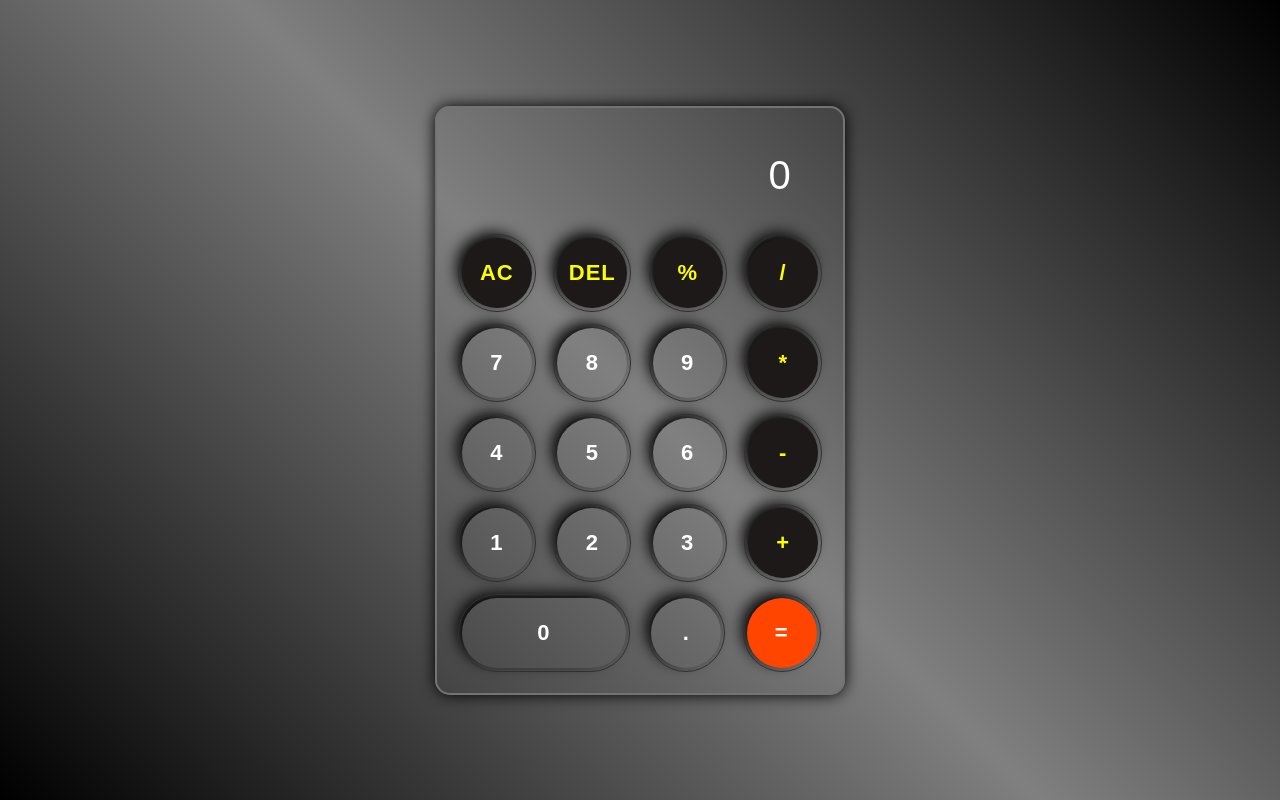
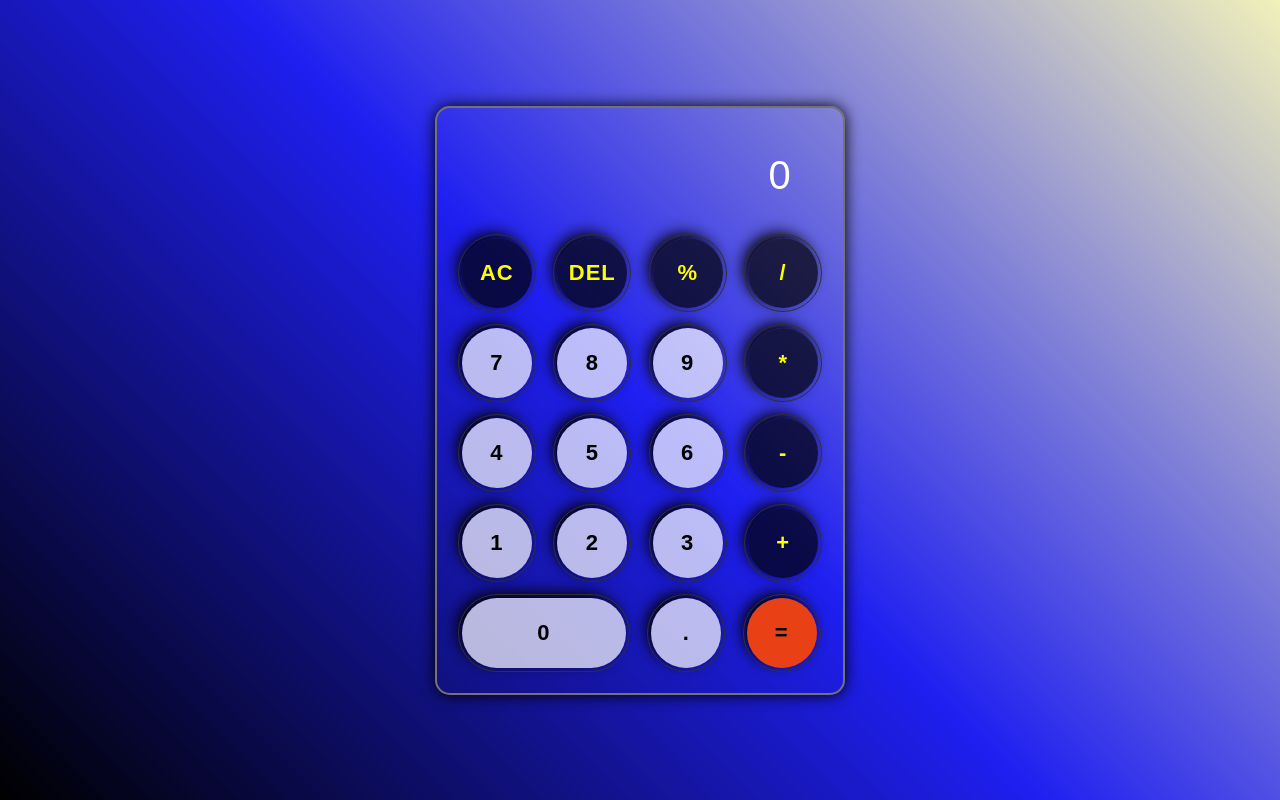
Before and after one commit to MuhummadHuzaifa/calculator, a plain HTML site: page index.html in a window 1280 px wide. Drawn offline with Linux system fonts and the light colour scheme.

Commit message:
update stylesheet

```diff
--- a/style.css
+++ b/style.css
@@ -12,8 +12,8 @@ body {
     display: flex;
     justify-content: center;
     align-items: center;
-    background: linear-gradient(45deg, black, grey, black);
-
+background: linear-gradient(45deg, rgb(0, 0, 0), rgb(31, 31, 241), rgb(241, 241, 187));
+color: beige;
 }
 
 .all {
@@ -41,8 +41,8 @@ button {
     width: 70px;
     height: 70px;
     margin: 10px;
-    background: transparent;
-    color: #fff;
+    background: rgba(255, 255, 255, 0.70);
+    color: black;
     font-size: 22px;
     font-weight: 600;
     border: 0;
@@ -53,6 +53,8 @@ button {
     cursor: pointer;
 }
 
+
+
 button:active{
     background: black;
     transform: traslate(2px, 2px);
@@ -61,12 +63,12 @@ button:active{
 
 .opr {
     color: #fbff00;
-    background: #1e1919;
+    background: rgba(0, 0, 0, 0.70);
     font-weight: 700;
 }
 
 #eqbtn {
-    background: orangered;
+    background: rgba(255, 69, 0, 0.90);
     font-weight: 900;
 }
 
```
